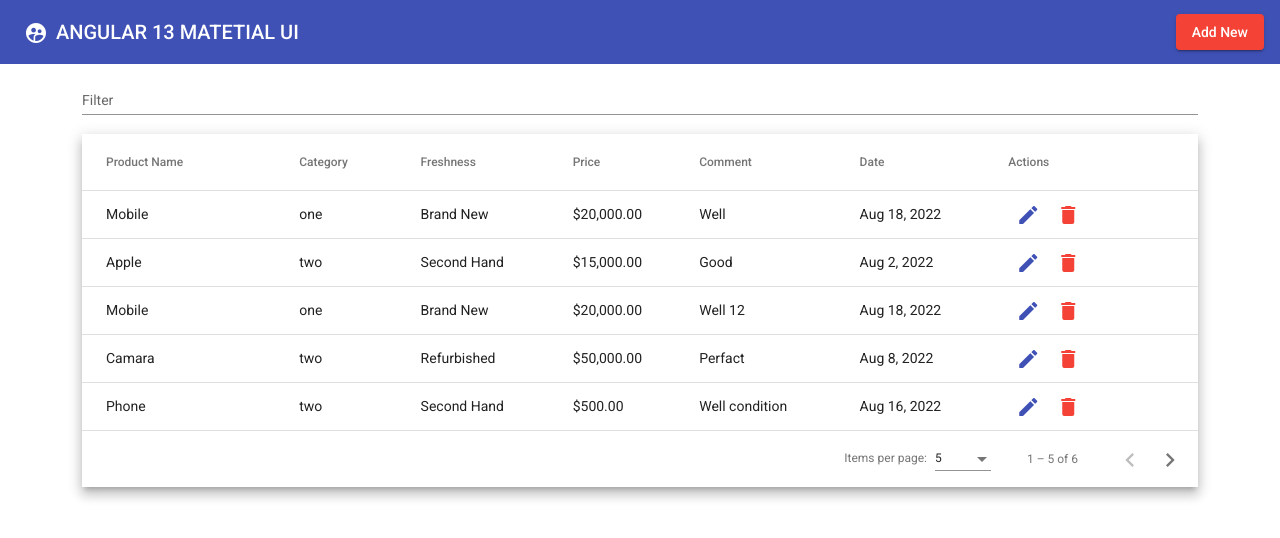
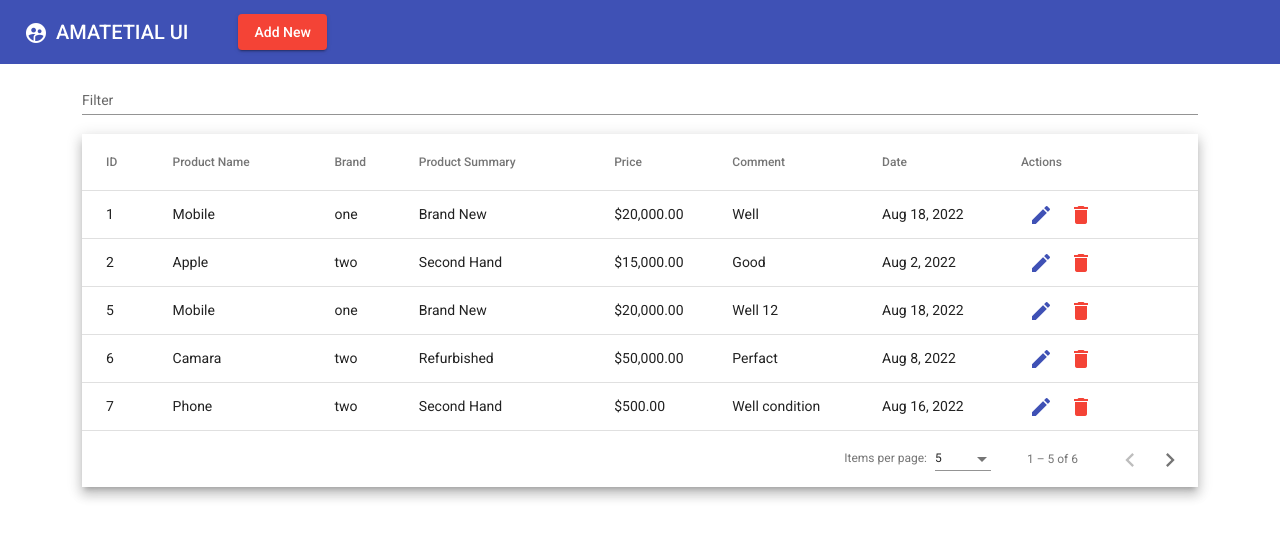
Before and after one commit to Lindos-Mahadi/Angular-MaterialUI-Form, an Angular app: page / in a window 1280 px wide. Shown: the top 538 px of the page. Built offline with nearby package versions, Linux system fonts and the light colour scheme; data requests are answered from the project's data file.

Commit message:
Refactoring design

```diff
--- a/src/app/app.component.html
+++ b/src/app/app.component.html
@@ -2,7 +2,7 @@
   <button mat-icon-button class="example-icon" aria-label="Example icon-button with menu icon">
     <mat-icon>supervised_user_circle</mat-icon>
   </button>
-  <span>ANGULAR 13 MATETIAL UI</span>
+  <span>AMATETIAL UI</span>
   <span class="example-spacer"></span>
   <button mat-raised-button color="warn" (click)="openDialog()">Add New</button>
 </mat-toolbar>
@@ -18,10 +18,10 @@
     <div class="mat-elevation-z8">
       <table mat-table [dataSource]="dataSource" matSort>
         <!-- ID Column -->
-        <!-- <ng-container matColumnDef="id">
+        <ng-container matColumnDef="id">
           <th mat-header-cell *matHeaderCellDef mat-sort-header> ID </th>
           <td mat-cell *matCellDef="let row"> {{row.id}} </td>
-        </ng-container> -->
+        </ng-container>
 
         <!-- Name Column -->
         <ng-container matColumnDef="productName">
@@ -31,13 +31,13 @@
 
         <!-- Category Column -->
         <ng-container matColumnDef="category">
-          <th mat-header-cell *matHeaderCellDef mat-sort-header> Category </th>
+          <th mat-header-cell *matHeaderCellDef mat-sort-header> Brand </th>
           <td mat-cell *matCellDef="let row"> {{row.category}} </td>
         </ng-container>
 
         <!-- Freshness Column -->
         <ng-container matColumnDef="freshness">
-          <th mat-header-cell *matHeaderCellDef mat-sort-header> Freshness </th>
+          <th mat-header-cell *matHeaderCellDef mat-sort-header> Product Summary </th>
           <td mat-cell *matCellDef="let row"> {{row.freshness}} </td>
         </ng-container>
 
@@ -48,15 +48,15 @@
         </ng-container>
 
         <!-- Date Column -->
+        <ng-container matColumnDef="date">
+          <th mat-header-cell *matHeaderCellDef mat-sort-header> Date </th>
+          <td mat-cell *matCellDef="let row"> {{row.date | date}} </td>
+        </ng-container>
+
+        <!-- Date Column -->
         <ng-container matColumnDef="comment">
           <th mat-header-cell *matHeaderCellDef mat-sort-header> Comment </th>
           <td mat-cell *matCellDef="let row"> {{row.comment}} </td>
-        </ng-container>
-
-        <!-- Date Column -->
-        <ng-container matColumnDef="date">
-          <th mat-header-cell *matHeaderCellDef mat-sort-header> Date </th>
-          <td mat-cell *matCellDef="let row"> {{row.date | date}} </td>
         </ng-container>
 
         <!-- Operations Column -->
--- a/src/app/app.component.scss
+++ b/src/app/app.component.scss
@@ -1,5 +1,5 @@
 .example-spacer {
-    flex: 1 1 auto;
+    margin-left: 50px;
 }
 
 table {
--- a/src/app/app.component.ts
+++ b/src/app/app.component.ts
@@ -16,7 +16,7 @@ import { MatTableDataSource } from '@angular/material/table';
 export class AppComponent implements OnInit {
   title = 'material-crud';
 
-  displayedColumns: string[] = ['productName', 'category', 'freshness', 'price', 'comment', 'date', 'operation'];
+  displayedColumns: string[] = ['id', 'productName', 'category', 'freshness', 'price', 'comment', 'date', 'operation'];
   dataSource !: MatTableDataSource<any>;
 
   @ViewChild(MatPaginator) paginator !: MatPaginator;
--- a/src/app/dialog/dialog.component.html
+++ b/src/app/dialog/dialog.component.html
@@ -11,11 +11,13 @@
 
         <!-- DROPDOWN CATEGORY -->
         <mat-form-field appearance="outline">
-            <mat-label>Category</mat-label>
+            <mat-label>Brand</mat-label>
             <mat-select formControlName="category">
-                <mat-option value="one">First option</mat-option>
-                <mat-option value="two">Second option</mat-option>
-                <mat-option value="three">Three option</mat-option>
+                <mat-option value="Apple">Apple </mat-option>
+                <mat-option value="Asus">Asus </mat-option>
+                <mat-option value="HP">HP </mat-option>
+                <mat-option value="LENEVO">LENEVO </mat-option>
+                <mat-option value="SAMSUNG">SAMSUNG </mat-option>
             </mat-select>
         </mat-form-field>
 
@@ -29,7 +31,7 @@
 
         <!-- PRODUCT FRESHNESS -->
         <label for="">
-            <h2>Pick your favorite Item</h2>
+            <h2>Choose your ability !</h2>
         </label>
 
         <mat-radio-group aria-labelledby="example-radio-group-label" class="example-radio-group"
--- a/src/app/dialog/dialog.component.ts
+++ b/src/app/dialog/dialog.component.ts
@@ -27,11 +27,12 @@ export class DialogComponent implements OnInit {
       date: ['', Validators.required],
       freshness: ['', Validators.required],
       price: ['', Validators.required],
-      comment: ['', Validators.required]
+      comment: ['', Validators.required],
+      id: ['']
 
     });
 
-    // GET VALUE FIELD PRODUCT
+    // GET VALUE FIELD PRODUCT WHEN UPDATE
     if (this.editData) {
       this.saveButton = "Update";
       this.productForm.controls['productName'].setValue(this.editData.productName);
```
